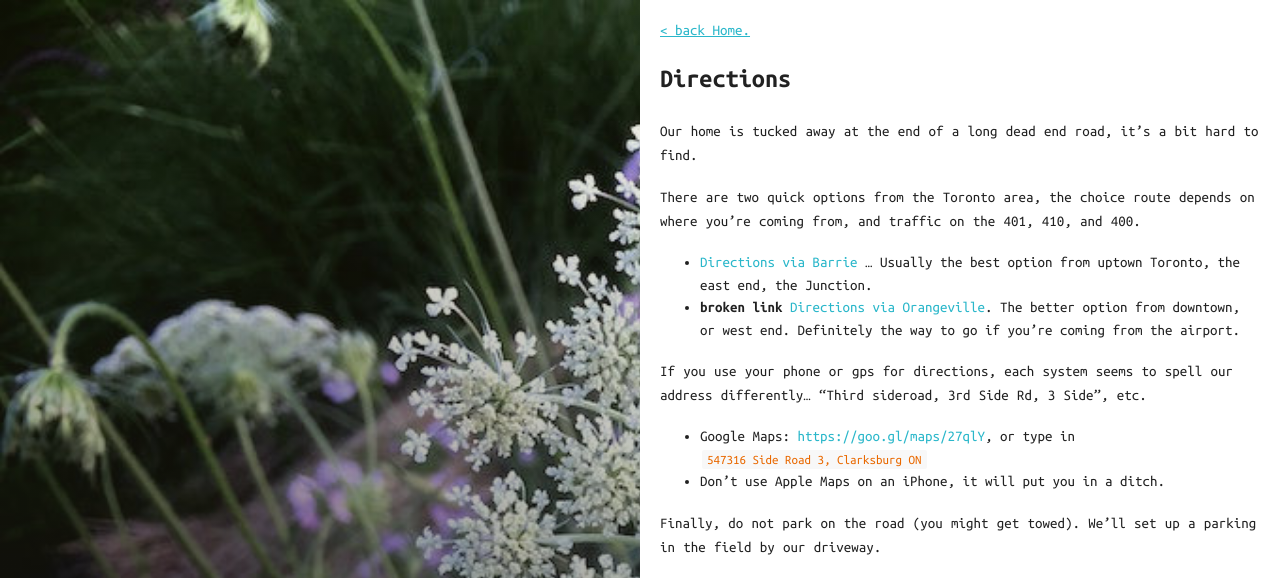
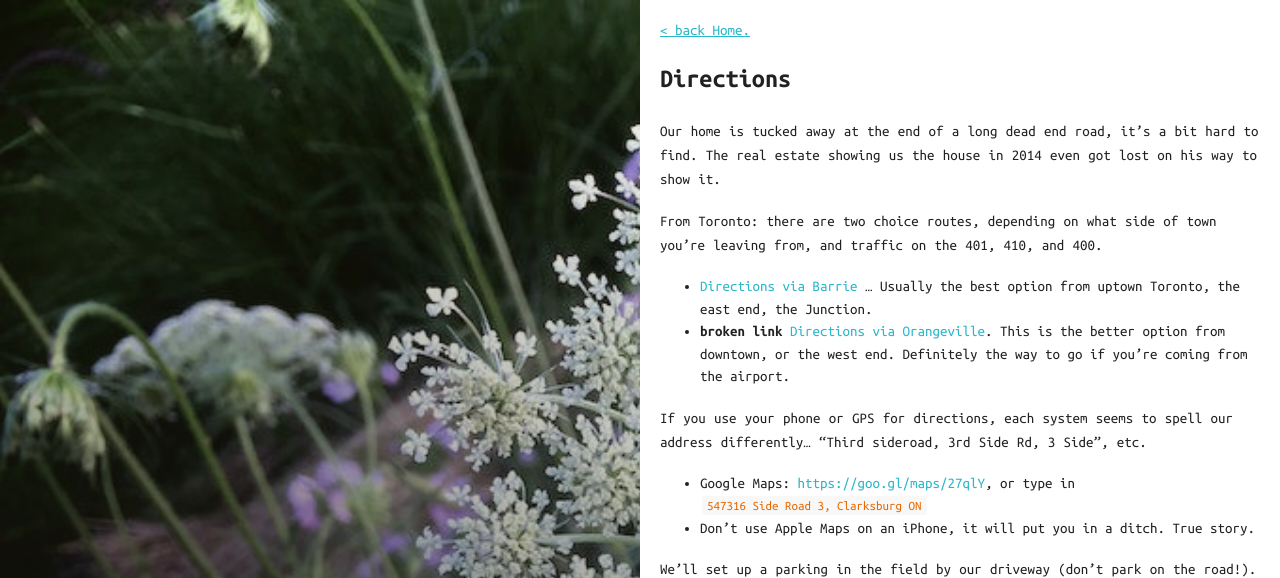
Before and after one commit to kevwalsh/carota, a Jekyll site: the page built from _posts/2016-01-02-directions.md, in a window 1280 px wide. Shown: the top 578 px of the page. Built offline with Jekyll 4.4.1, drawn with Linux system fonts in a browser that asks for light colours; grey boxes are pictures that could not be loaded.

Commit message:
directions and accommodations

````diff
--- a/_posts/2016-01-02-directions.md
+++ b/_posts/2016-01-02-directions.md
@@ -9,18 +9,18 @@ image:
   effect: rotate
 ---
 
-Our home is tucked away at the end of a long dead end road, it's a bit hard to find.
+Our home is tucked away at the end of a long dead end road, it's a bit hard to find.  The real estate showing us the house in 2014 even got lost on his way to show it.
 
-There are two quick options from the Toronto area, the choice route depends on where you're coming from, and traffic on the 401, 410, and 400.
+From Toronto: there are two choice routes, depending on what side of town you're leaving from, and traffic on the 401, 410, and 400.
 
 * [Directions via Barrie](https://www.evernote.com/l/ACiKYzXHU1NFo7I8s5xCHCezHsHtyFOuEtA) … Usually the best option from uptown Toronto, the east end, the Junction.
-* **broken link** [Directions via Orangeville](https://www.evernote.com/l/ACgOxijid59FPbb5_R1c2C6SK0Jf7p2U4no). The better option from downtown, or west end. Definitely the way to go if you're coming from the airport.
+* **broken link** [Directions via Orangeville](https://www.evernote.com/l/ACgOxijid59FPbb5_R1c2C6SK0Jf7p2U4no). This is the better option from downtown, or the west end. Definitely the way to go if you're coming from the airport.
 
-If you use your phone or gps for directions, each system seems to spell our address differently... "Third sideroad, 3rd Side Rd, 3 Side", etc.
+If you use your phone or GPS for directions, each system seems to spell our address differently... "Third sideroad, 3rd Side Rd, 3 Side", etc.
 
 * Google Maps: <https://goo.gl/maps/27qlY>, or type in ```547316 Side Road 3, Clarksburg ON```
-* Don't use Apple Maps on an iPhone, it will put you in a ditch.
+* Don't use Apple Maps on an iPhone, it will put you in a ditch.  True story.
 
-Finally, do not park on the road (you might get towed). We'll set up a parking in the field by our driveway.
+We'll set up a parking in the field by our driveway (don't park on the road!).
 
 <iframe width='100%' height='700px' frameBorder='0' src='https://a.tiles.mapbox.com/v4/lobp.ng3fga55/attribution,zoompan,zoomwheel,geocoder.html?access_token=pk.eyJ1IjoibG9icCIsImEiOiJjN3E3cHNFIn0.wzwgKdJM1apIg_CO9yO73A'></iframe>
````
Also changed, not shown: _posts/2016-01-05-where-to-sleep.md (+3 -3 lines).
